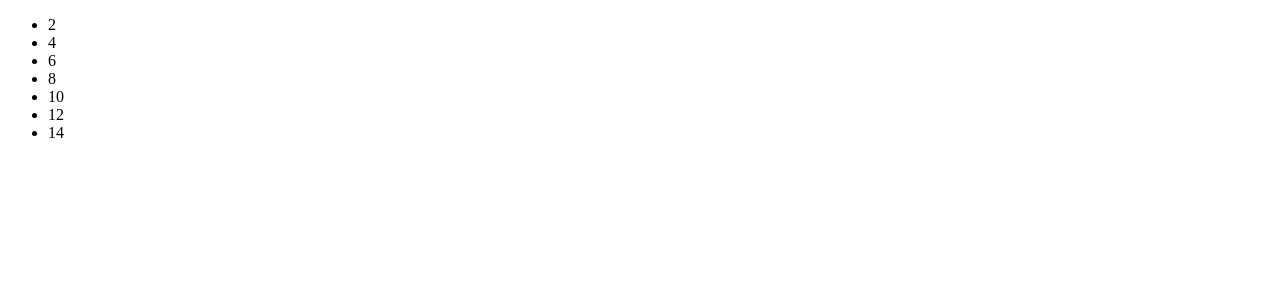
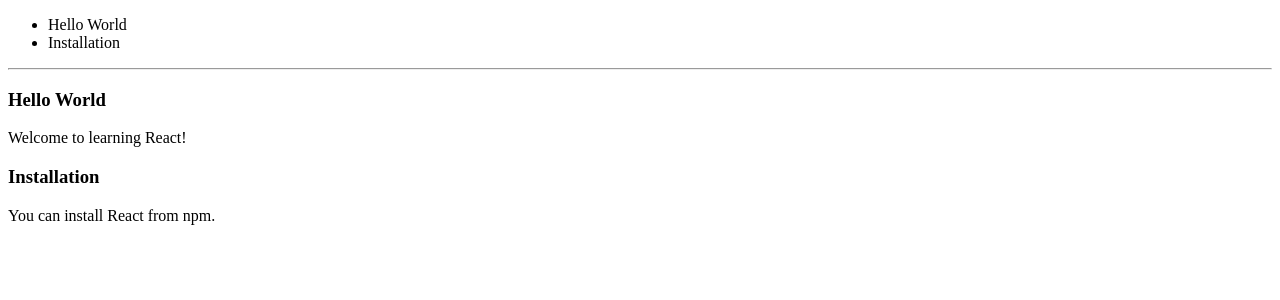
Before and after one commit to rpimienta/react-simple-app, a React (Create React App) app: page / in a window 1280 px wide. Shown: the top 300 px of the page. Built offline with nearby package versions, Linux system fonts and the light colour scheme.

Commit message:
List & Keys : siblings example

```diff
--- a/src/index.js
+++ b/src/index.js
@@ -1,19 +1,40 @@
 import React from 'react';
 import ReactDOM from 'react-dom';
 
-function NumbersList(props){
-    const numbers = props.array;
-    const list = numbers.map( (item) =>
-      <li key={item}>{item * 2}</li>
+function Blog (props) {
+  const topbar = (
+    <ul>
+      {
+        props.posts.map( (item) =>
+          <li key={item.id}>
+            {item.title}
+          </li>
+        )
+      }
+    </ul>
     );
-    return (
-      <ul>
-        {list}
-      </ul>
-    );
+
+  const footer = props.posts.map( (item) =>
+    <div key={item.id}>
+      <h3>{item.title}</h3>
+      <p>{item.content}</p>
+    </div>
+  );
+
+  return (
+    <div>
+      {topbar}
+      <hr />
+      {footer}
+    </div>
+  );
 }
 
+const posts = [
+  {id: 1, title: 'Hello World', content: 'Welcome to learning React!'},
+  {id: 2, title: 'Installation', content: 'You can install React from npm.'}
+];
 ReactDOM.render(
-  <NumbersList  array={[1,2,3,4,5,6,7]}/>,
+  <Blog posts={posts} />,
   document.getElementById('root')
 );
```
